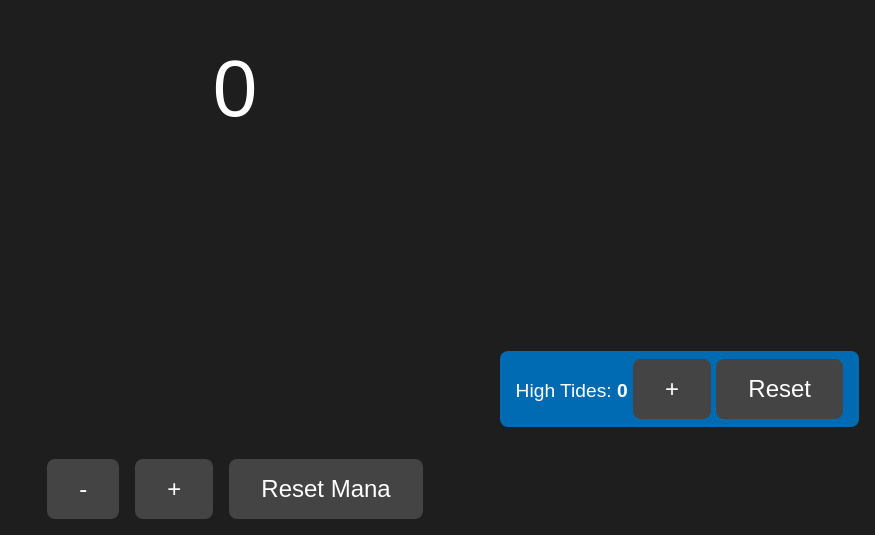
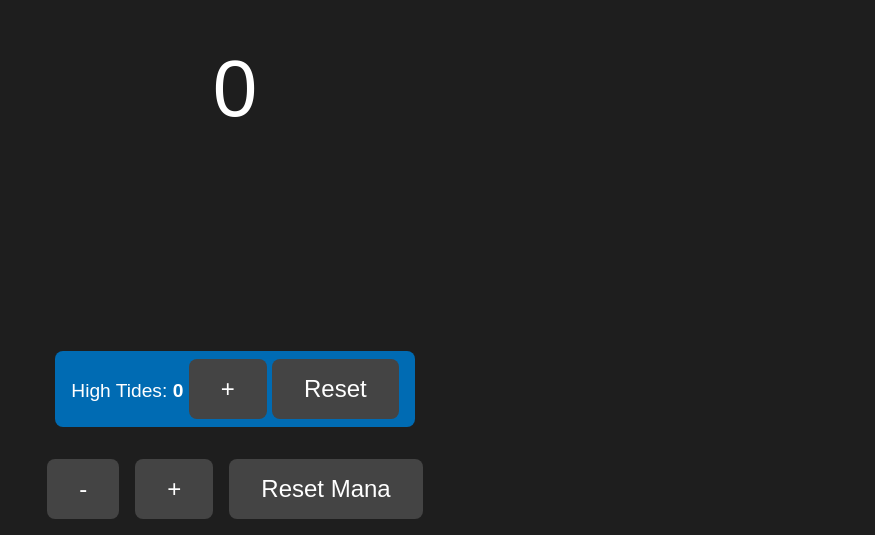
Before and after one commit to GiovaniMurakami/teste, a plain HTML site: page index.html in a window 1280 px wide. Shown: the part 265-800 px from the top of the page, without its empty margins (405-1280 px from the left). Drawn offline with Linux system fonts and the light colour scheme.

Commit message:
feat: ajusta alinhamento button

```diff
--- a/index.html
+++ b/index.html
@@ -63,7 +63,7 @@
       .high-tide {
         position: absolute;
         bottom: 1rem;
-        right: 1rem;
+        margin: auto;
         font-size: 1.2rem;
         background: #006bb3;
         padding: 0.5rem 1rem;
```
